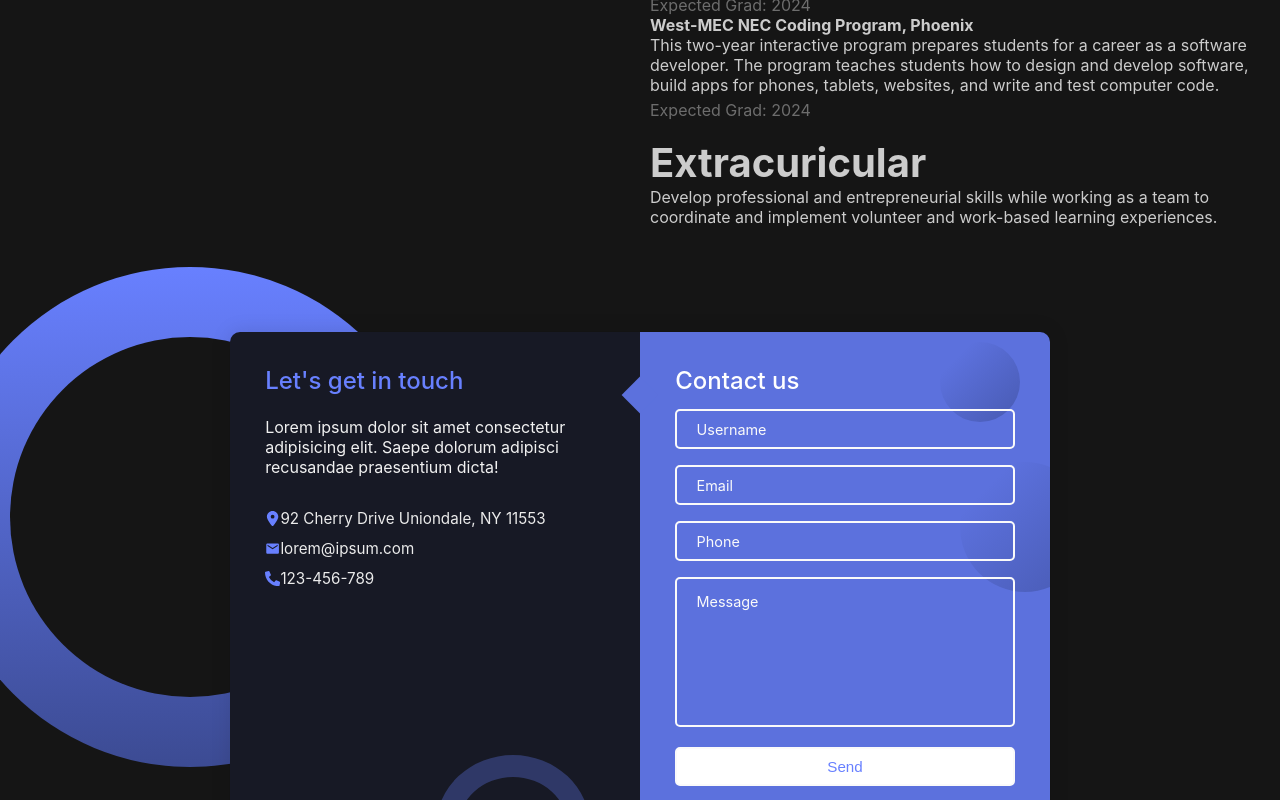
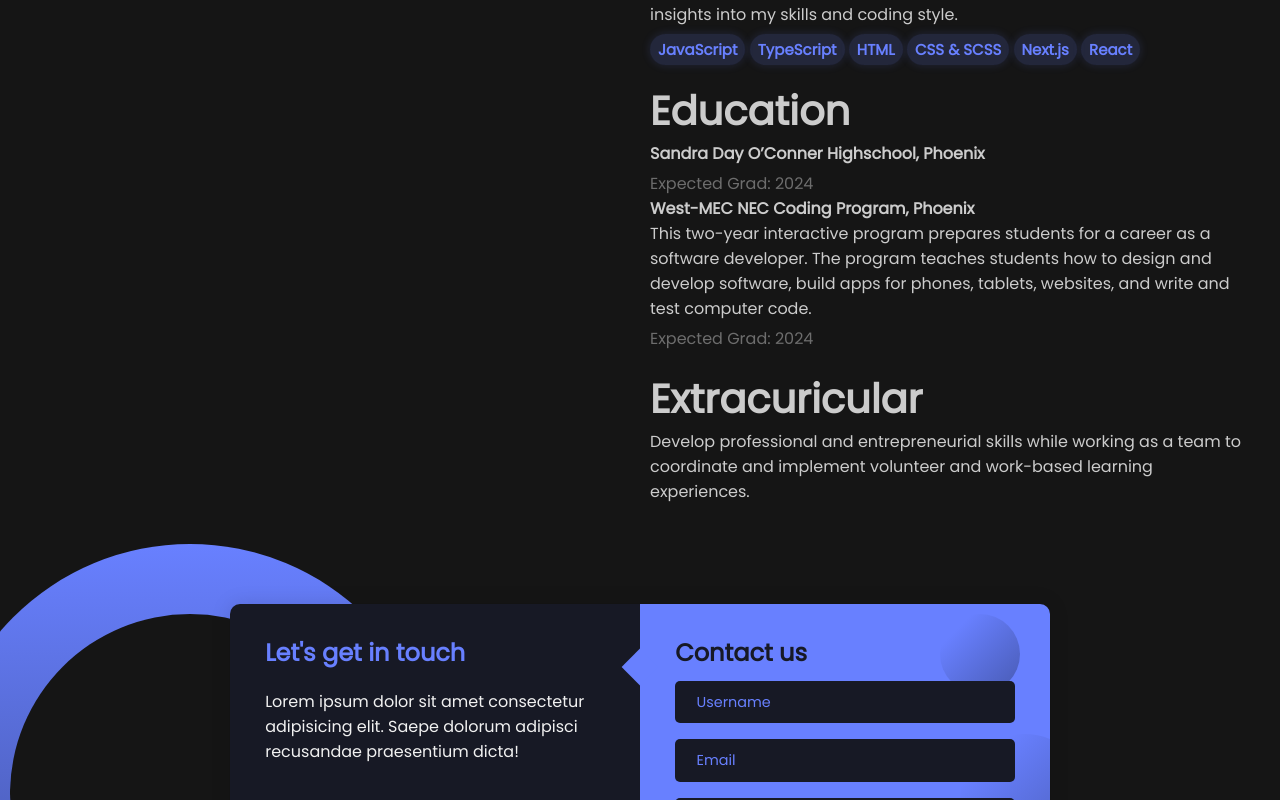
Before and after one commit to asherpage/reactportfolio, a React (Create React App) app: page / in a window 1280 px wide. Shown: the part 1040-1840 px from the top of the page. Built offline with nearby package versions, Linux system fonts and the light colour scheme.

Commit message:
contact pager

```diff
--- a/src/component/Contact.css
+++ b/src/component/Contact.css
@@ -1,5 +1,9 @@
-
+@font-face {
+    font-family: calm;
+    src: url(../../Poppins-Regular.ttf);
+}
 * {
+    font-family: calm;
     margin: 0;
     padding: 0;
     box-sizing: border-box;
@@ -29,7 +33,7 @@
 }
 
 .contact-form {
-    background-color: #5c71dd;
+    background-color: #6880FF;
     position: relative;
 }
 
@@ -58,7 +62,7 @@
     position: absolute;
     width: 26px;
     height: 26px;
-    background-color: #5c71dd;
+    background-color: #6880FF;
     transform: rotate(45deg);
     top: 50px;
     left: -13px;
@@ -72,8 +76,8 @@ form {
 }
 
 .title {
-    color: #fff;
-    font-weight: 500;
+    color: #171925;
+    font-weight: 800;
     font-size: 1.5rem;
     line-height: 1;
     margin-bottom: 0.7rem;
@@ -87,10 +91,9 @@ form {
 .input {
     width: 100%;
     outline: none;
-    border: 2px solid #fafafa;
-    background: none;
+    border: none;
+    background: #171925;
     padding: 0.6rem 1.2rem;
-    color: #fff;
     font-weight: 500;
     font-size: 0.95rem;
     letter-spacing: 0.5px;
@@ -112,7 +115,7 @@ textarea.input {
     left: 15px;
     transform: translateY(-50%);
     padding: 0 0.4rem;
-    color: #fafafa;
+    color: #6880FF;
     font-size: 0.9rem;
     font-weight: 400;
     pointer-events: none;
@@ -127,8 +130,7 @@ textarea.input {
 
 .btn {
     padding: 0.6rem 1.3rem;
-    background-color: #fff;
-    border: 2px solid #fafafa;
+    background-color: #171925;
     font-size: 0.95rem;
     color: #6880FF;
     line-height: 1;
@@ -165,7 +167,7 @@ textarea.input {
     opacity: 0;
     transition: 0.3s;
     height: 5px;
-    background-color: #6880FF;
+    background-color: #ebebeb;
     top: 50%;
     transform: translateY(-50%);
 }
```
